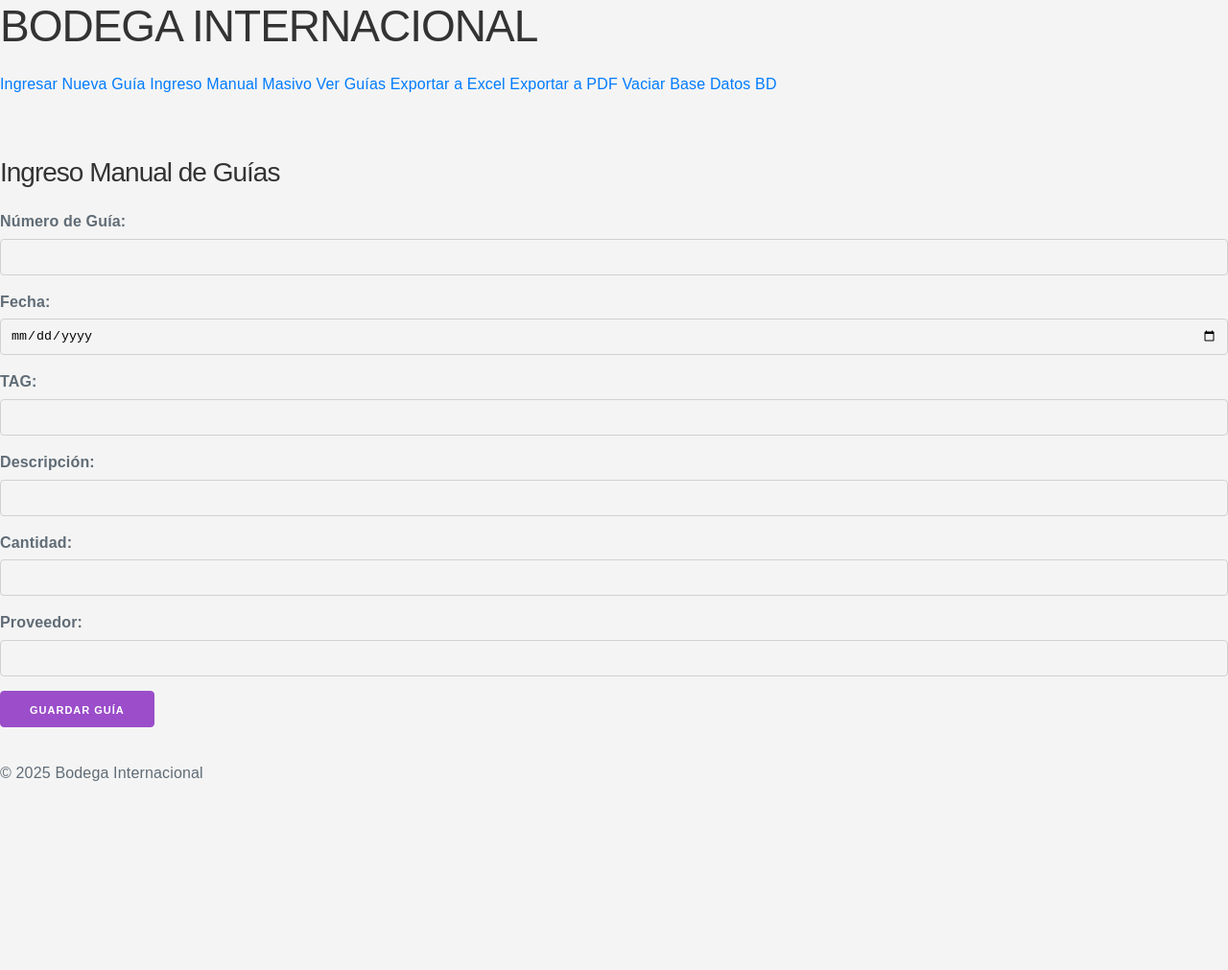
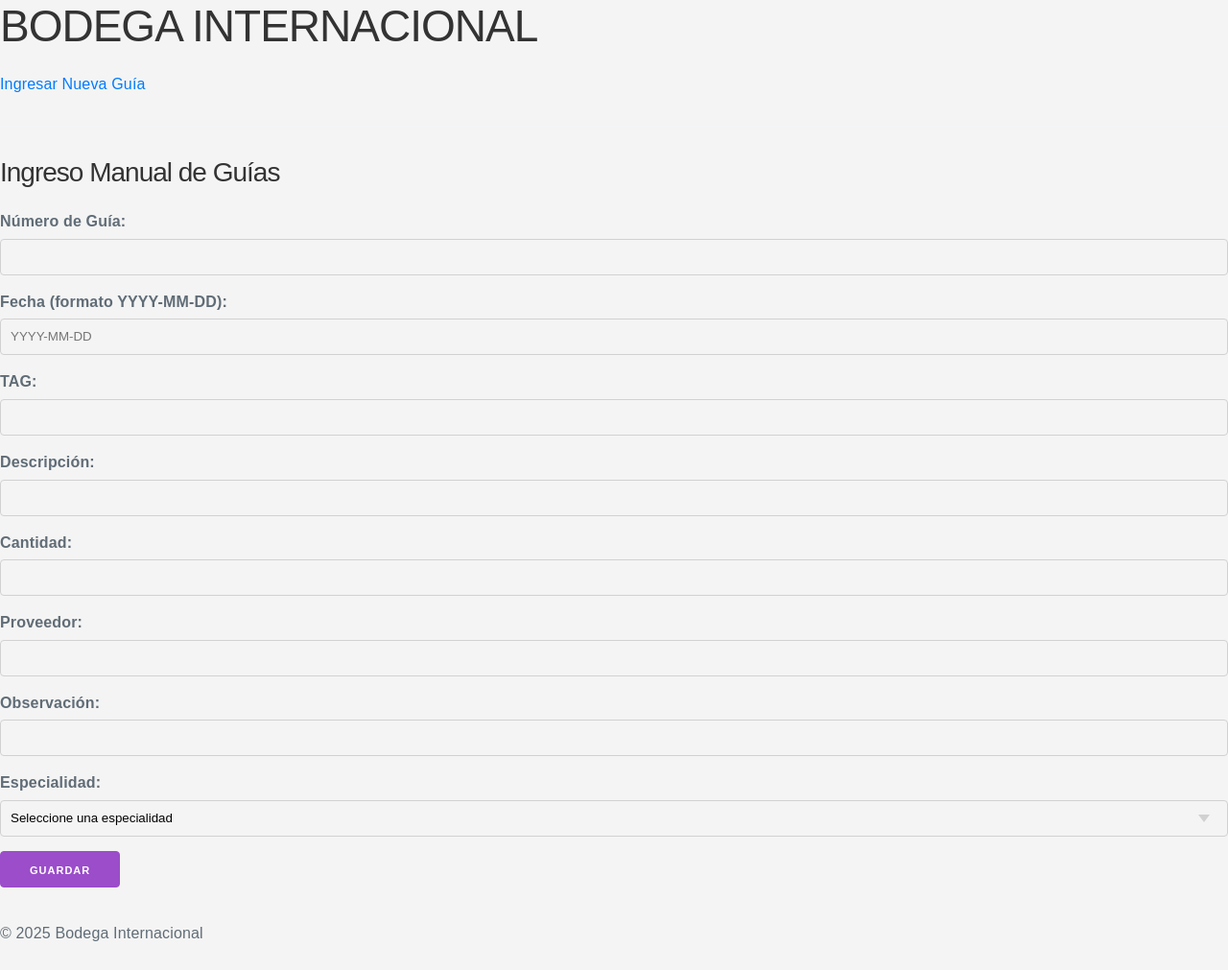
Before and after one commit to 3k2024/bodega-simple, a FastAPI app: page /click_ingreso_guia in a window 1280 px wide. Shown: the whole page at 96% size. Before the commit the page ends 843 px from the top, so only its background shows below. Run offline with FastAPI, Linux system fonts and the light colour scheme.

Commit message:
Actualización: Eliminados enlaces innecesarios y ajustes en ingreso_guia.html

```diff
--- a/auth.py
+++ b/auth.py
@@ -62,6 +62,6 @@ def create_access_token(data: dict, expires_delta: timedelta) -> str:
 if __name__ == "__main__":
     # Código de prueba
     # En el controlador de inicio de sesión
-    print(f"[DEBUG] Usuario encontrado: {user.username}")
-    print(f"[DEBUG] Hash almacenado en la base de datos: {user.hashed_password}")
-    print(f"[DEBUG] Contraseña ingresada: {password}")
+    print(f"[DEBUG] Usuario encontrado: {user.username}") # type: ignore
+    print(f"[DEBUG] Hash almacenado en la base de datos: {user.hashed_password}") # type: ignore
+    print(f"[DEBUG] Contraseña ingresada: {password}") # type: ignore # type: ignore
--- a/main.py
+++ b/main.py
@@ -6,7 +6,7 @@ from fastapi import (
     FastAPI, Request, Depends, HTTPException, status,
     Form, Security, File, UploadFile, Cookie
 )
-from fastapi.responses import RedirectResponse, HTMLResponse, StreamingResponse
+from fastapi.responses import RedirectResponse, HTMLResponse, StreamingResponse, FileResponse
 from fastapi.staticfiles import StaticFiles
 from fastapi.templating import Jinja2Templates
 from fastapi.security import OAuth2PasswordBearer, OAuth2PasswordRequestForm
@@ -158,14 +158,98 @@ def login_usuario(
 def home(request: Request):
     return templates.TemplateResponse("home.html", {"request": request})
 
-@app.get("/", response_class=HTMLResponse)
-def form_guia(request: Request, user: dict = Depends(get_current_user)):
-    hoy = datetime.today().date().isoformat()
-    esp = [e.value for e in EspecialidadEnum]
-    return templates.TemplateResponse(
-        "guia_form.html",
-        {"request": request, "hoy": hoy, "error": None, "especialidades": esp, "user": user["username"]}
-    )
+@app.get("/click_ingreso_guia", response_class=HTMLResponse)
+def mostrar_formulario_ingreso_guia(request: Request):
+    return templates.TemplateResponse("ingreso_guia.html", {"request": request})
+
+@app.post("/click_ingreso_guia")
+async def guardar_guia_manual(
+    id_guid: str = Form(...),
+    fecha: str = Form(...),
+    tag: str = Form(...),
+    descripcion: str = Form(...),
+    cantidad: int = Form(...),
+    proveedor: Optional[str] = Form(None),
+    observacion: Optional[str] = Form(None),
+    especialidad: Optional[str] = Form(None),
+    db: Session = Depends(get_session)
+):
+    try:
+        print(f"Datos recibidos: id_guid={id_guid}, fecha={fecha}, tag={tag}, descripcion={descripcion}, cantidad={cantidad}, proveedor={proveedor}, observacion={observacion}, especialidad={especialidad}")
+
+        # Validar y convertir el campo fecha
+        try:
+            fecha_obj = datetime.strptime(fecha, "%Y-%m-%d").date()  # Convertir a objeto date
+            print(f"Fecha convertida correctamente: {fecha_obj}")
+        except ValueError as e:
+            print(f"Error al convertir la fecha: {e}")
+            raise HTTPException(status_code=400, detail="Formato de fecha inválido. Use YYYY-MM-DD.")
+
+        # Crear o buscar la guía
+        guia = db.exec(select(Guia).where(Guia.id_guid == id_guid)).first()
+        if not guia:
+            print("Guía no encontrada, creando una nueva.")
+            guia = Guia(
+                id_guid=id_guid,
+                fecha=fecha_obj,  # Asegúrate de usar fecha_obj
+                proveedor=proveedor,
+                observacion=observacion
+            )
+            db.add(guia)
+
+        # Crear el ítem
+        print("Creando el ítem asociado.")
+        item = Item(
+            tag=tag,
+            descripcion=descripcion,
+            cantidad=cantidad,
+            id_guid=id_guid,
+            especialidad=especialidad
+        )
+        db.add(item)
+
+        db.commit()
+        print("Guía y ítem guardados correctamente.")
+        return {"message": "Guía guardada correctamente."}
+    except Exception as e:
+        print(f"Error al guardar la guía: {e}")
+        raise HTTPException(status_code=500, detail=f"Error al guardar la guía: {str(e)}")
+
+@app.get("/export-excel/")
+def exportar_guias_a_excel(db: Session = Depends(get_session)):
+    try:
+        # Obtener las guías y sus ítems
+        guias = db.exec(select(Guia)).all()
+        data = []
+        for guia in guias:
+            for item in guia.items:
+                data.append({
+                    "Número de Guía": guia.id_guid,
+                    "Fecha": guia.fecha,
+                    "Proveedor": guia.proveedor,
+                    "Observación": guia.observacion,
+                    "TAG": item.tag,
+                    "Descripción": item.descripcion,
+                    "Cantidad": item.cantidad,
+                    "Especialidad": item.especialidad
+                })
+
+        # Crear un DataFrame de pandas
+        df = pd.DataFrame(data)
+
+        # Guardar el archivo Excel
+        file_path = "guias_exportadas.xlsx"
+        df.to_excel(file_path, index=False)
+
+        # Retornar el archivo como respuesta
+        return FileResponse(file_path, media_type="application/vnd.openxmlformats-officedocument.spreadsheetml.sheet", filename="guias_exportadas.xlsx")
+    except Exception as e:
+        raise HTTPException(status_code=500, detail=f"Error al exportar las guías: {str(e)}")
+
+@app.get("/manual-import", response_class=HTMLResponse)
+def mostrar_formulario_import(request: Request):
+    print("Renderizando manual_import.html")
+    return templates.TemplateResponse("manual_import.html", {"request": request})
 
 @app.post("/manual-import/")
 async def manual_import(file: UploadFile = File(...)):
@@ -198,10 +282,11 @@ async def manual_import(file: UploadFile = File(...)):
                 guia = session.get(Guia, gid)
                 if not guia:
                     guia = Guia(
-                        id_guid=gid,
-                        fecha=str(fecha),
-                        proveedor=row.get('Proveedor', None)
-                    )
+    id_guid=gid,
+    fecha=fecha.date(),  # ✅ convertir correctamente
+    proveedor=row.get('Proveedor', None)
+)
+
                     session.add(guia)
 
                 item = Item(
@@ -218,6 +303,66 @@ async def manual_import(file: UploadFile = File(...)):
 
     except Exception as e:
         raise HTTPException(status_code=500, detail=f"Error al procesar el archivo: {str(e)}")
+
+@app.post("/manual-import")
+async def procesar_importacion_manual(
+    id_guid_data: str = Form(...),
+    tag_data: str = Form(...),
+    descripcion_data: str = Form(...),
+    cantidad_data: str = Form(...),
+    fecha_data: str = Form(...),
+    proveedor_data: str = Form(None),
+    observacion_data: str = Form(None),
+    db: Session = Depends(get_session)
+):
+    try:
+        # Dividir los datos por líneas
+        id_guids = id_guid_data.splitlines()
+        tags = tag_data.splitlines()
+        descripciones = descripcion_data.splitlines()
+        cantidades = cantidad_data.splitlines()
+        fechas = fecha_data.splitlines()
+        proveedores = proveedor_data.splitlines() if proveedor_data else [None] * len(id_guids)
+        observaciones = observacion_data.splitlines() if observacion_data else [None] * len(id_guids)
+
+        # Validar que todas las listas tengan la misma longitud
+        if not (len(id_guids) == len(tags) == len(descripciones) == len(cantidades) == len(fechas)):
+            raise HTTPException(status_code=400, detail="Las columnas no tienen la misma cantidad de filas.")
+
+        # Procesar cada registro
+        for i in range(len(id_guids)):
+            try:
+                # Convertir la fecha al formato correcto
+                fecha_obj = datetime.strptime(fechas[i].strip(), "%d/%m/%Y").date()
+            except ValueError:
+                raise HTTPException(status_code=400, detail=f"Formato de fecha inválido en la línea {i + 1}. Use DD/MM/YYYY.")
+
+            # Crear o buscar la guía
+            guia = db.exec(select(Guia).where(Guia.id_guid == id_guids[i].strip())).first()
+            if not guia:
+                guia = Guia(
+                    id_guid=id_guids[i].strip(),
+                    fecha=fecha_obj,
+                    proveedor=proveedores[i].strip() if proveedores[i] else None,
+                    observacion=observaciones[i].strip() if observaciones[i] else None
+                )
+                db.add(guia)
+
+            # Crear el ítem
+            item = Item(
+                tag=tags[i].strip(),
+                descripcion=descripciones[i].strip(),
+                cantidad=int(cantidades[i].strip()),
+                id_guid=id_guids[i].strip()
+            )
+            db.add(item)
+
+        db.commit()
+        return {"message": f"Importación completada: {len(id_guids)} registros procesados."}
+
+    except Exception as e:
+        print(f"Error al procesar la importación: {e}")
+        raise HTTPException(status_code=500, detail=f"Error al procesar la importación: {str(e)}")
 
 @app.post("/upload-excel")
 async def procesar_excel_asignado(
@@ -271,41 +416,6 @@ async def procesar_excel_asignado(
     except Exception as e:
         raise HTTPException(status_code=500, detail=f"Error al procesar el archivo: {str(e)}")
 
-@app.get("/manual-import", response_class=HTMLResponse)
-def mostrar_formulario_import(request: Request):
-    print("Renderizando manual_import.html")
-    return templates.TemplateResponse("manual_import.html", {"request": request})
-
-@app.get("/click_ingreso_guia", response_class=HTMLResponse)
-def mostrar_formulario_ingreso_guia(request: Request):
-    return templates.TemplateResponse("ingreso_guia.html", {"request": request})
-
-@app.post("/click_ingreso_guia")
-async def guardar_guia_manual(
-    id_guid: str = Form(...),
-    fecha: str = Form(...),
-    tag: str = Form(...),
-    descripcion: str = Form(...),
-    cantidad: int = Form(...),
-    proveedor: Optional[str] = Form(None),
-    db: Session = Depends(get_session)
-):
-    try:
-        # Crear o buscar la guía
-        guia = db.exec(select(Guia).where(Guia.id_guid == id_guid)).first()
-        if not guia:
-            guia = Guia(id_guid=id_guid, fecha=fecha, proveedor=proveedor)
-            db.add(guia)
-
-        # Crear el ítem
-        item = Item(tag=tag, descripcion=descripcion, cantidad=cantidad, id_guid=id_guid)
-        db.add(item)
-
-        db.commit()
-        return {"message": "Guía guardada correctamente."}
-    except Exception as e:
-        raise HTTPException(status_code=500, detail=f"Error al guardar la guía: {str(e)}")
-
 # --- Manejo de errores ---
 @app.exception_handler(StarletteHTTPException)
 async def redirect_on_401(request: Request, exc: StarletteHTTPException):
--- a/templates/base.html
+++ b/templates/base.html
@@ -16,11 +16,6 @@
     <h1>BODEGA INTERNACIONAL</h1>
     <nav>
       <a href="/" aria-label="Ingresar Nueva Guía">Ingresar Nueva Guía</a>
-      <a href="/manual-import" aria-label="Ingreso Manual Masivo">Ingreso Manual Masivo</a>
-      <a href="/guias" aria-label="Ver Guías">Ver Guías</a>
-      <a href="/export/excel" aria-label="Exportar a Excel">Exportar a Excel</a>
-      <a href="/export/pdf" aria-label="Exportar a PDF">Exportar a PDF</a>
-      <a href="/reset" aria-label="Vaciar Base de Datos">Vaciar Base Datos BD</a>
     </nav>
   </header>
   <main>
--- a/templates/ingreso_guia.html
+++ b/templates/ingreso_guia.html
@@ -2,24 +2,47 @@
 {% block content %}
 <h3>Ingreso Manual de Guías</h3>
 <form action="/click_ingreso_guia" method="post">
-  <label for="id_guid">Número de Guía:</label>
-  <input type="text" id="id_guid" name="id_guid" required><br>
+    <label for="id_guid">Número de Guía:</label>
+    <input type="text" id="id_guid" name="id_guid" required>
 
-  <label for="fecha">Fecha:</label>
-  <input type="date" id="fecha" name="fecha" required><br>
+    <label for="fecha">Fecha (formato YYYY-MM-DD):</label>
+    <input type="text" id="fecha" name="fecha" placeholder="YYYY-MM-DD" required pattern="\d{4}-\d{2}-\d{2}" title="Ingrese la fecha en el formato YYYY-MM-DD">
 
-  <label for="tag">TAG:</label>
-  <input type="text" id="tag" name="tag" required><br>
+    <label for="tag">TAG:</label>
+    <input type="text" id="tag" name="tag" required>
 
-  <label for="descripcion">Descripción:</label>
-  <input type="text" id="descripcion" name="descripcion" required><br>
+    <label for="descripcion">Descripción:</label>
+    <input type="text" id="descripcion" name="descripcion" required>
 
-  <label for="cantidad">Cantidad:</label>
-  <input type="number" id="cantidad" name="cantidad" required><br>
+    <label for="cantidad">Cantidad:</label>
+    <input type="number" id="cantidad" name="cantidad" required>
 
-  <label for="proveedor">Proveedor:</label>
-  <input type="text" id="proveedor" name="proveedor"><br>
+    <label for="proveedor">Proveedor:</label>
+    <input type="text" id="proveedor" name="proveedor">
 
-  <button type="submit">Guardar Guía</button>
+    <label for="observacion">Observación:</label>
+    <input type="text" id="observacion" name="observacion">
+
+    <label for="especialidad">Especialidad:</label>
+    <select id="especialidad" name="especialidad">
+        <option value="">Seleccione una especialidad</option>
+        <option value="Estructura">Estructura</option>
+        <option value="Eléctrico">Eléctrico</option>
+        <option value="Civil">Civil</option>
+        <option value="Fierro">Fierro</option>
+        <option value="Válvulas">Válvulas</option>
+        <option value="Instrumentación">Instrumentación</option>
+        <option value="Mecánica Equipos">Mecánica Equipos</option>
+        <option value="Eléctricos Equipos">Eléctricos Equipos</option>
+        <option value="Cañerías">Cañerías</option>
+    </select>
+
+    <button type="submit">Guardar</button>
 </form>
+
+<style>
+    input[type="text"]::-webkit-calendar-picker-indicator {
+        display: none;
+    }
+</style>
 {% endblock %}
--- a/templates/manual_import.html
+++ b/templates/manual_import.html
@@ -20,7 +20,7 @@
     <textarea id="cantidad_data" name="cantidad_data" rows="5" style="width:100%" required aria-required="true"></textarea>
   </label>
 
-  <label for="fecha_data">Fecha:
+  <label for="fecha_data">Fecha (formato DD/MM/YYYY):
     <textarea id="fecha_data" name="fecha_data" rows="5" style="width:100%" required aria-required="true"></textarea>
   </label>
 
```
Also changed, not shown: models.py (+5 -4 lines), bodega.db.
